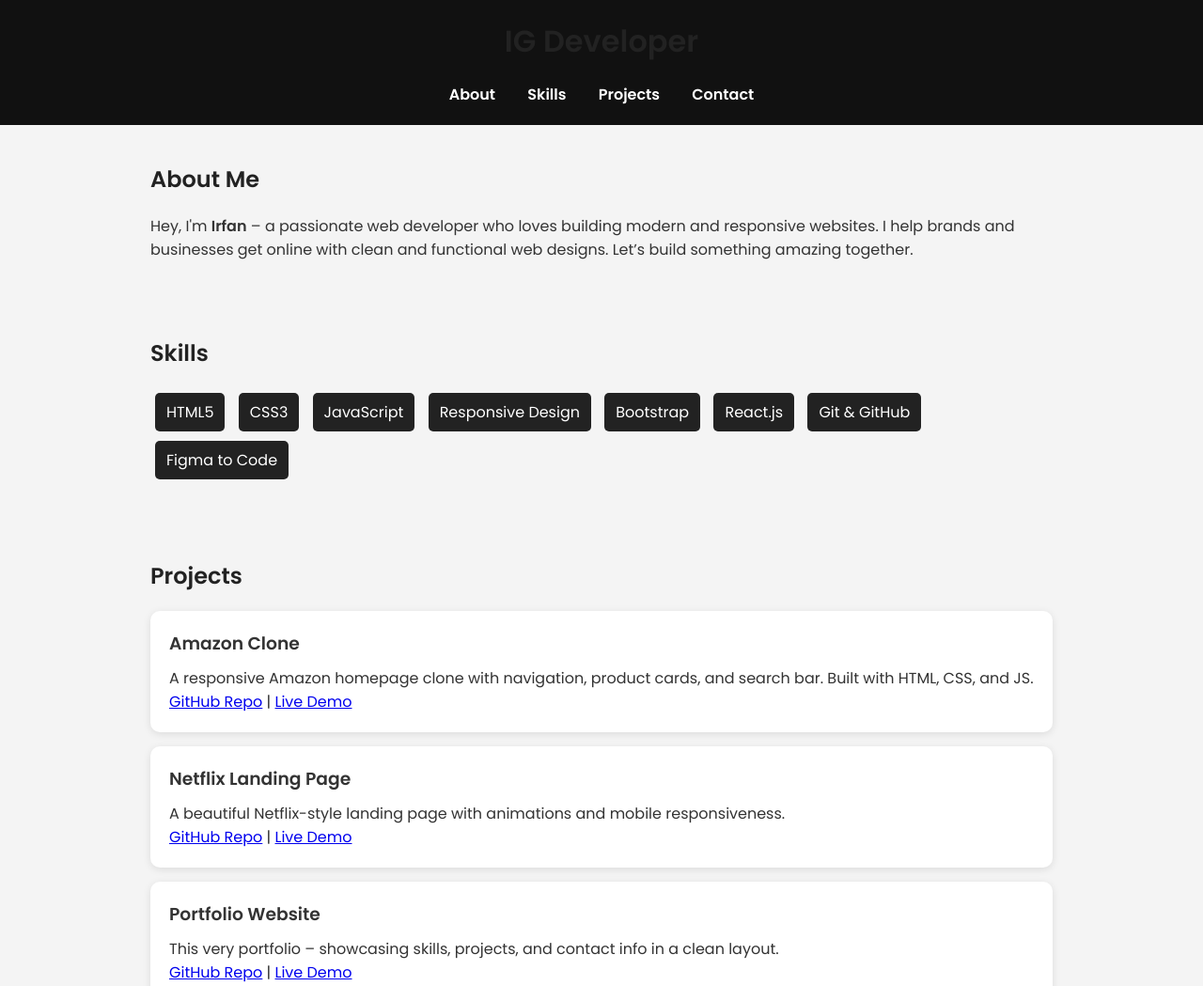
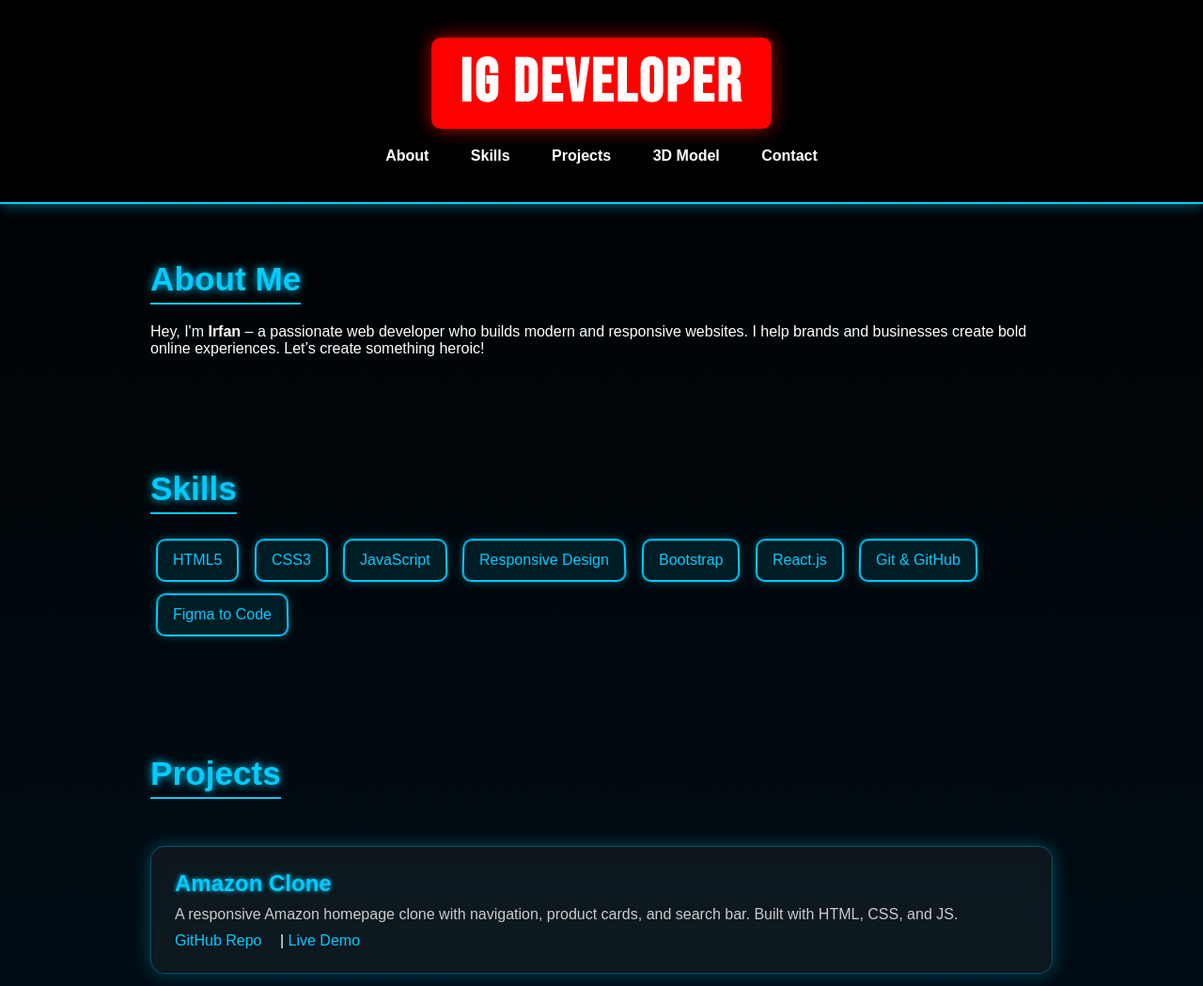
Before and after one commit to Irfan12afvjfh/-igdeveloper, a plain HTML site: page index.html in a window 1280 px wide. Shown: the top 1049 px of the page at 94% size. Drawn offline with Linux system fonts and the light colour scheme.

Commit message:
Update index.html

```diff
--- a/index.html
+++ b/index.html
@@ -2,37 +2,164 @@
 <html lang="en">
 <head>
   <meta charset="UTF-8" />
-  <meta name="viewport" content="width=device-width, initial-scale=1.0" />
-  <title>IG Developer | Irfan's Portfolio</title>
-  <link href="https://fonts.googleapis.com/css2?family=Poppins:wght@400;600&display=swap" rel="stylesheet">
+  <meta name="viewport" content="width=device-width, initial-scale=1.0"/>
+  <title style="color: blue;">IG Developer | Irfan's Avengers Portfolio</title>
+  <link href="https://fonts.googleapis.com/css2?family=Bebas+Neue&display=swap" rel="stylesheet">
   <style>
-    * { margin: 0; padding: 0; box-sizing: border-box; }
-    body { font-family: 'Poppins', sans-serif; background-color: #f4f4f4; color: #333; }
-    header { background-color: #111; color: #fff; padding: 20px; text-align: center; }
-    nav a { margin: 0 15px; color: #fff; text-decoration: none; font-weight: 600; }
-    section { padding: 40px 20px; max-width: 1000px; margin: auto; }
-    h1, h2 { color: #222; margin-bottom: 20px; }
-    .skills span { display: inline-block; background: #222; color: #fff; padding: 8px 12px; margin: 5px; border-radius: 5px; }
-    .project { background: #fff; padding: 20px; margin: 15px 0; border-radius: 10px; box-shadow: 0 2px 8px rgba(0,0,0,0.1); }
-    .project h3 { margin-bottom: 10px; }
-    .contact a { display: block; margin: 10px 0; color: #0077cc; text-decoration: none; }
-    footer { text-align: center; padding: 20px; background: #111; color: #fff; margin-top: 40px; }
+    * {
+      margin: 0;
+      padding: 0;
+      box-sizing: border-box;
+    }
+    body {
+      font-family: 'Orbitron', sans-serif;
+      background: linear-gradient(to bottom, #000000, #001f33);
+      color: #ffffff;
+      overflow-x: hidden;
+    }
+    header {
+      background: #000;
+      text-align: center;
+      padding: 40px 20px;
+      border-bottom: 2px solid #00ccff;
+      box-shadow: 0 0 15px #00ccff88;
+    }
+    header h1 {
+      font-family: 'Bebas Neue', sans-serif;
+      font-size: 4rem;
+      text-transform: uppercase;
+      background: #ff0000;
+      color: white;
+      display: inline-block;
+      padding: 10px 30px;
+      border-radius: 10px;
+      box-shadow: 0 0 20px #ff0000aa;
+      letter-spacing: 3px;
+    }
+    nav {
+      margin-top: 20px;
+    }
+    nav a {
+      margin: 0 20px;
+      color: #ffffff;
+      text-decoration: none;
+      font-weight: bold;
+      transition: 0.3s;
+    }
+    nav a:hover {
+      color: #00ccff;
+      text-shadow: 0 0 10px #00ccff;
+    }
+    section {
+      padding: 60px 20px;
+      max-width: 1000px;
+      margin: auto;
+    }
+    h2 {
+      color: #00ccff;
+      font-size: 2.2rem;
+      margin-bottom: 20px;
+      text-shadow: 0 0 10px #00ccff;
+      border-bottom: 2px solid #00ccff;
+      display: inline-block;
+      padding-bottom: 5px;
+    }
+    .skills span {
+      display: inline-block;
+      background: rgba(0, 204, 255, 0.1);
+      color: #00ccff;
+      padding: 12px 16px;
+      margin: 6px;
+      border-radius: 10px;
+      border: 2px solid #00ccff;
+      box-shadow: 0 0 8px #00ccff55;
+      transition: 0.3s;
+      transform: perspective(300px) rotateX(5deg);
+    }
+    .skills span:hover {
+      background: #00ccff;
+      color: #000;
+      transform: scale(1.1) rotateY(5deg);
+      cursor: pointer;
+    }
+    .project {
+      background: rgba(255, 255, 255, 0.05);
+      backdrop-filter: blur(10px);
+      padding: 25px;
+      margin: 30px 0;
+      border-radius: 15px;
+      box-shadow: 0 0 20px rgba(0, 204, 255, 0.3);
+      border: 1px solid #00ccff50;
+      transition: transform 0.3s;
+    }
+    .project:hover {
+      transform: scale(1.03);
+    }
+    .project h3 {
+      color: #00ccff;
+      font-size: 1.5rem;
+      margin-bottom: 10px;
+      text-shadow: 0 0 5px #00ccff;
+    }
+    .project p {
+      color: #ccc;
+      margin-bottom: 10px;
+    }
+    .project a {
+      color: #00ccff;
+      text-decoration: none;
+      margin-right: 15px;
+    }
+    .project a:hover {
+      text-shadow: 0 0 5px #00ccff;
+    }
+    .contact a {
+      display: block;
+      margin: 12px 0;
+      color: #00ccff;
+      text-decoration: none;
+      font-size: 1.1rem;
+    }
+    .contact a:hover {
+      text-shadow: 0 0 5px #00ccff;
+    }
+    #avenger-model h2 {
+      margin-bottom: 20px;
+      font-size: 2.2rem;
+      color: #00ccff;
+      text-shadow: 0 0 8px #00ccff;
+      text-align: center;
+    }
+    #avenger-model iframe {
+      border-radius: 15px;
+      box-shadow: 0 0 30px #00ccff66;
+    }
+    footer {
+      text-align: center;
+      padding: 30px;
+      background: #000;
+      color: #fff;
+      border-top: 2px solid #00ccff;
+      box-shadow: 0 -5px 15px #00ccff33;
+      margin-top: 40px;
+    }
   </style>
 </head>
 <body>
   <header>
-    <h1>IG Developer</h1>
+    <h1>IG DEVELOPER</h1>
     <nav>
       <a href="#about">About</a>
       <a href="#skills">Skills</a>
       <a href="#projects">Projects</a>
+      <a href="#avenger-model">3D Model</a>
       <a href="#contact">Contact</a>
     </nav>
   </header>
 
   <section id="about">
     <h2>About Me</h2>
-    <p>Hey, I'm <strong>Irfan</strong> – a passionate web developer who loves building modern and responsive websites. I help brands and businesses get online with clean and functional web designs. Let’s build something amazing together.</p>
+    <p>Hey, I'm <strong>Irfan</strong> – a passionate web developer who builds modern and responsive websites. I help brands and businesses create bold online experiences. Let’s create something heroic!</p>
   </section>
 
   <section id="skills">
@@ -58,13 +185,26 @@
     </div>
     <div class="project">
       <h3>Netflix Landing Page</h3>
-      <p>A beautiful Netflix-style landing page with animations and mobile responsiveness.</p>
+      <p>A cinematic Netflix-style landing page with animations and mobile responsiveness.</p>
       <a href="#">GitHub Repo</a> | <a href="#">Live Demo</a>
     </div>
     <div class="project">
       <h3>Portfolio Website</h3>
-      <p>This very portfolio – showcasing skills, projects, and contact info in a clean layout.</p>
+      <p>This very portfolio – showcasing skills, projects, and contact info in a clean, Marvel-themed layout.</p>
       <a href="#">GitHub Repo</a> | <a href="#">Live Demo</a>
+    </div>
+  </section>
+
+  <section id="avenger-model">
+    <h2>Iron Man 3D Model</h2>
+    <div style="position:relative; padding-top:56.25%;">
+      <iframe title="Iron Man 3D Model" frameborder="0" allowfullscreen
+        mozallowfullscreen="true" webkitallowfullscreen="true"
+        allow="autoplay; fullscreen; xr-spatial-tracking"
+        xr-spatial-tracking execution-while-out-of-viewport execution-while-not-rendered web-share
+        src="https://sketchfab.com/models/23fcf71769cf4b6bb1892d98e5b01a82/embed"
+        style="position:absolute; top:0; left:0; width:100%; height:100%;">
+      </iframe>
     </div>
   </section>
 
```
